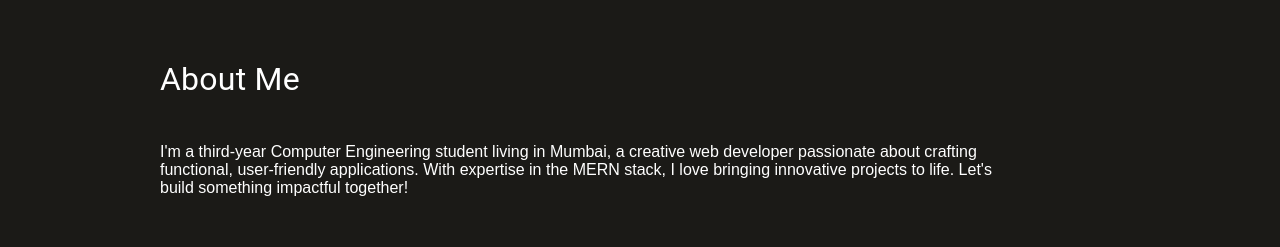
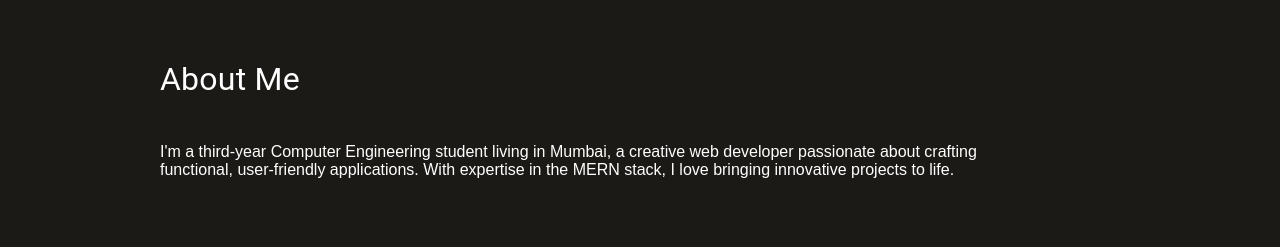
Before and after one commit to NehaVishwakarma26/Portfolio, a React (Create React App) app in the folder portfolio/: page / in a window 1280 px wide. Shown: the part 820-1067 px from the top of the page. Built offline with nearby package versions, Linux system fonts and the light colour scheme; a web font is replaced by a local one.

Commit message:
about me line editted

```diff
--- a/portfolio/src/Components/AboutMe.jsx
+++ b/portfolio/src/Components/AboutMe.jsx
@@ -18,7 +18,7 @@ function AboutMe() {
 About Me    </Typography>
     <Grid container spacing={2} marginLeft={2} paddingBottom={10}>
         <Grid item xs={8} sm={4} md={10} sx={{color:'white',fontFamily:'Mona Sans,sans-serif'}} >
-        I'm a third-year Computer Engineering student living in Mumbai, a creative web developer passionate about crafting functional, user-friendly applications. With expertise in the MERN stack, I love bringing innovative projects to life. Let's build something impactful together!
+        I'm a third-year Computer Engineering student living in Mumbai, a creative web developer passionate about crafting functional, user-friendly applications. With expertise in the MERN stack, I love bringing innovative projects to life.
 
 </Grid>
     </Grid>
```
